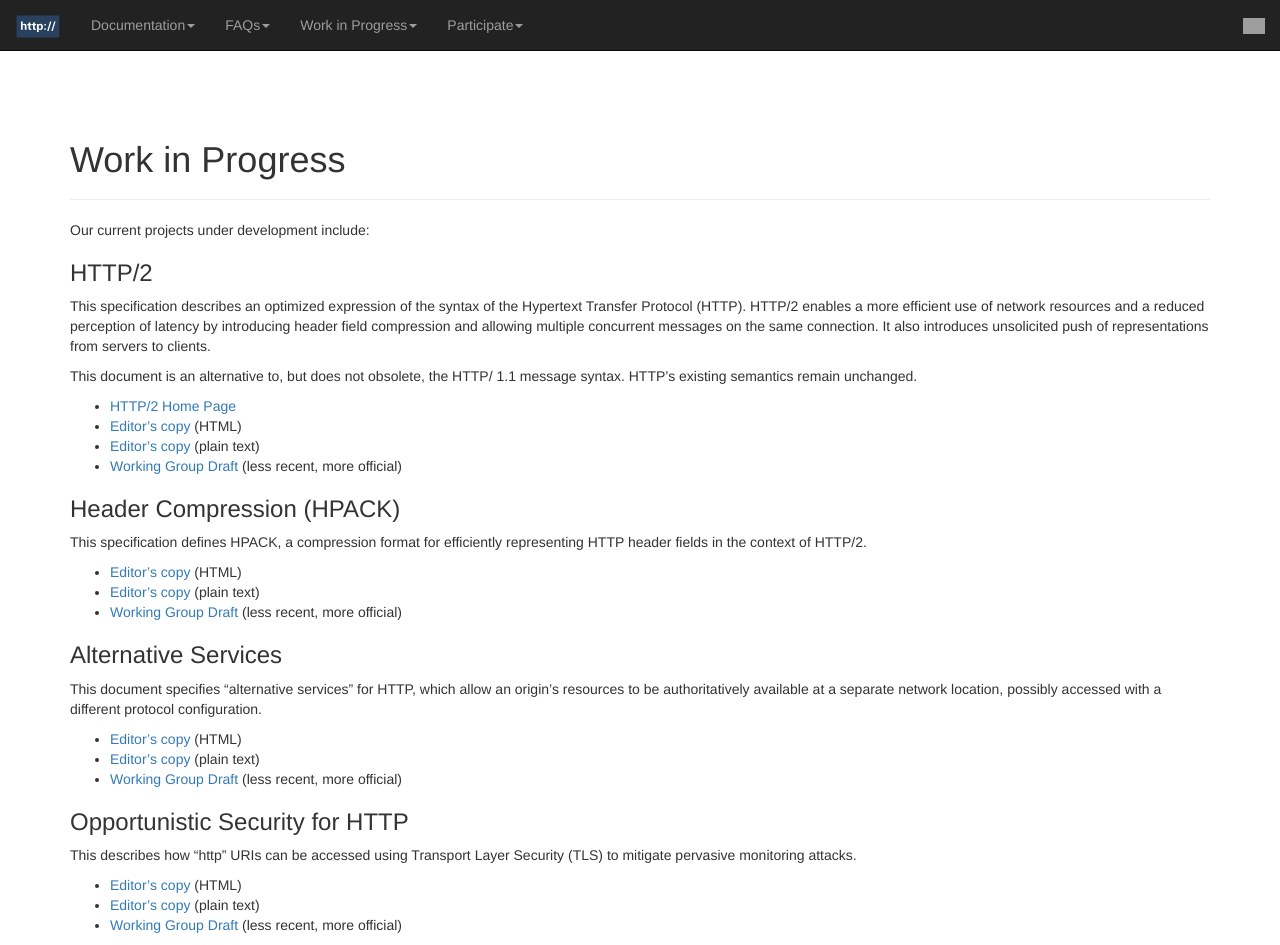
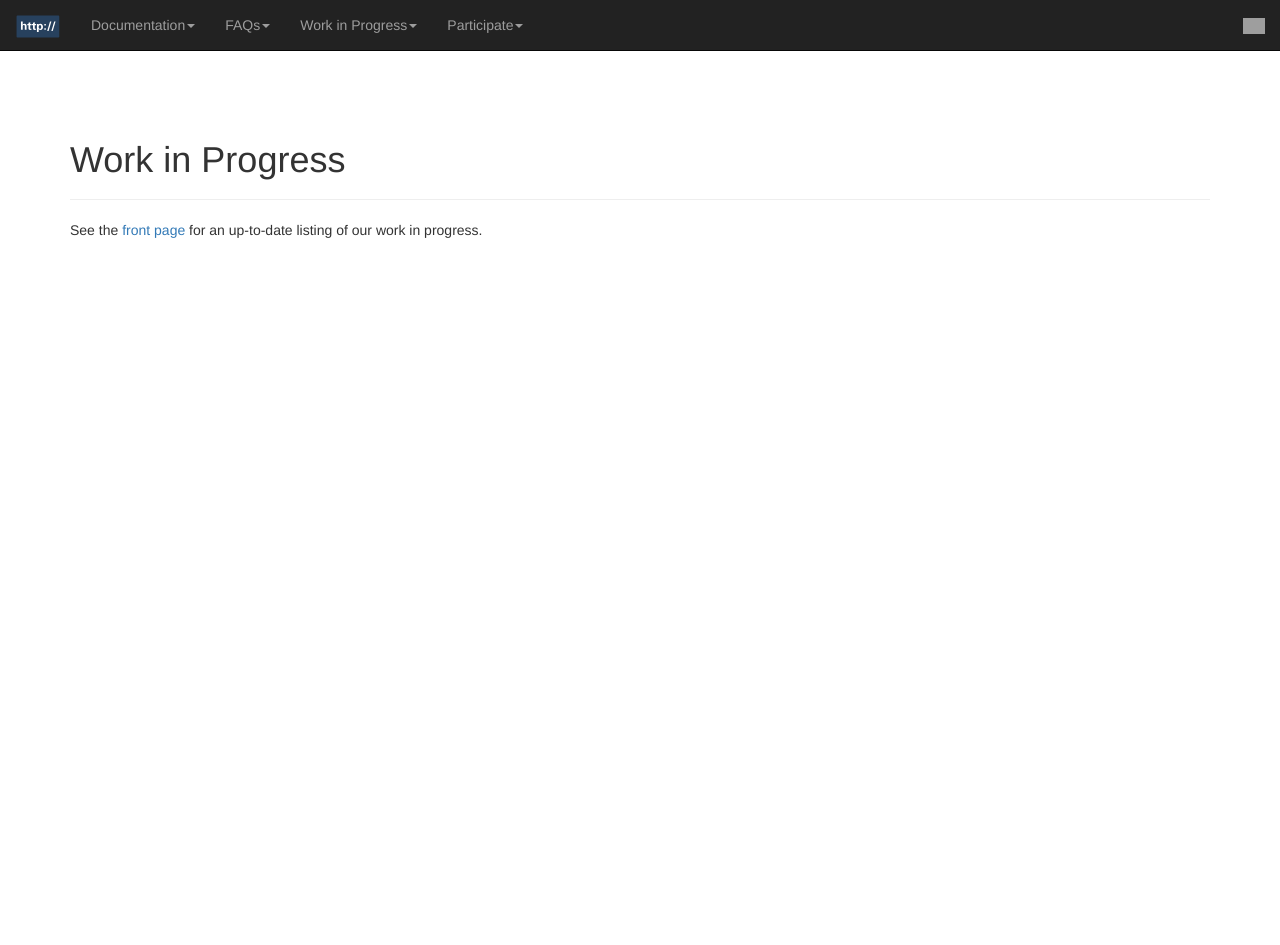
Before and after one commit to httpwg/httpwg.github.io, a Jekyll site: the page built from wip/index.md, in a window 1280 px wide and 945 px high. Built offline with Jekyll 4.4.1, drawn with Linux system fonts in a browser that asks for light colours; grey boxes are pictures that could not be loaded.

Commit message:
put work in progress only on front page.

```diff
--- a/wip/index.md
+++ b/wip/index.md
@@ -3,50 +3,4 @@ layout: page
 title: Work in Progress
 ---
 
-Our current projects under development include:
-
-### HTTP/2
-
-This specification describes an optimized expression of the syntax of
-the Hypertext Transfer Protocol (HTTP).  HTTP/2 enables a more
-efficient use of network resources and a reduced perception of
-latency by introducing header field compression and allowing multiple
-concurrent messages on the same connection.  It also introduces
-unsolicited push of representations from servers to clients.
-
-This document is an alternative to, but does not obsolete, the HTTP/
-1.1 message syntax.  HTTP's existing semantics remain unchanged.
-
-* [HTTP/2 Home Page](https://http2.github.io/)
-* [Editor's copy](https://http2.github.io/http2-spec/index.html) (HTML)
-* [Editor's copy](https://http2.github.io/http2-spec/index.txt) (plain text)
-* [Working Group Draft](https://tools.ietf.org/html/draft-ietf-httpbis-http2) (less recent, more official)
-
-### Header Compression (HPACK)
-
-This specification defines HPACK, a compression format for
-efficiently representing HTTP header fields in the context of HTTP/2.
-
-* [Editor's copy](https://http2.github.io/http2-spec/compression.html) (HTML)
-* [Editor's copy](https://http2.github.io/http2-spec/compression.txt) (plain text)
-* [Working Group Draft](https://tools.ietf.org/html/draft-ietf-httpbis-header-compression) (less recent, more official)
-
-### Alternative Services
-
-This document specifies "alternative services" for HTTP, which allow
-an origin's resources to be authoritatively available at a separate
-network location, possibly accessed with a different protocol
-configuration.
-
-* [Editor's copy](https://httpwg.github.io/http-extensions/alt-svc.html) (HTML)
-* [Editor's copy](https://httpwg.github.io/http-extensions/alt-svc.txt) (plain text)
-* [Working Group Draft](https://tools.ietf.org/html/draft-ietf-httpbis-alt-svc) (less recent, more official)
-
-### Opportunistic Security for HTTP
-
-This describes how "http" URIs can be accessed using Transport Layer
-Security (TLS) to mitigate pervasive monitoring attacks.
-
-* [Editor's copy](https://httpwg.github.com/http-extensions/encryption.html) (HTML)
-* [Editor's copy](https://httpwg.github.com/http-extensions/encryption.txt) (plain text)
-* [Working Group Draft](https://tools.ietf.org/html/draft-ietf-httpbis-http2-encryption) (less recent, more official)
+See the [front page](/) for an up-to-date listing of our work in progress.
```
Also changed, not shown: index.md (+1 -1 lines).
